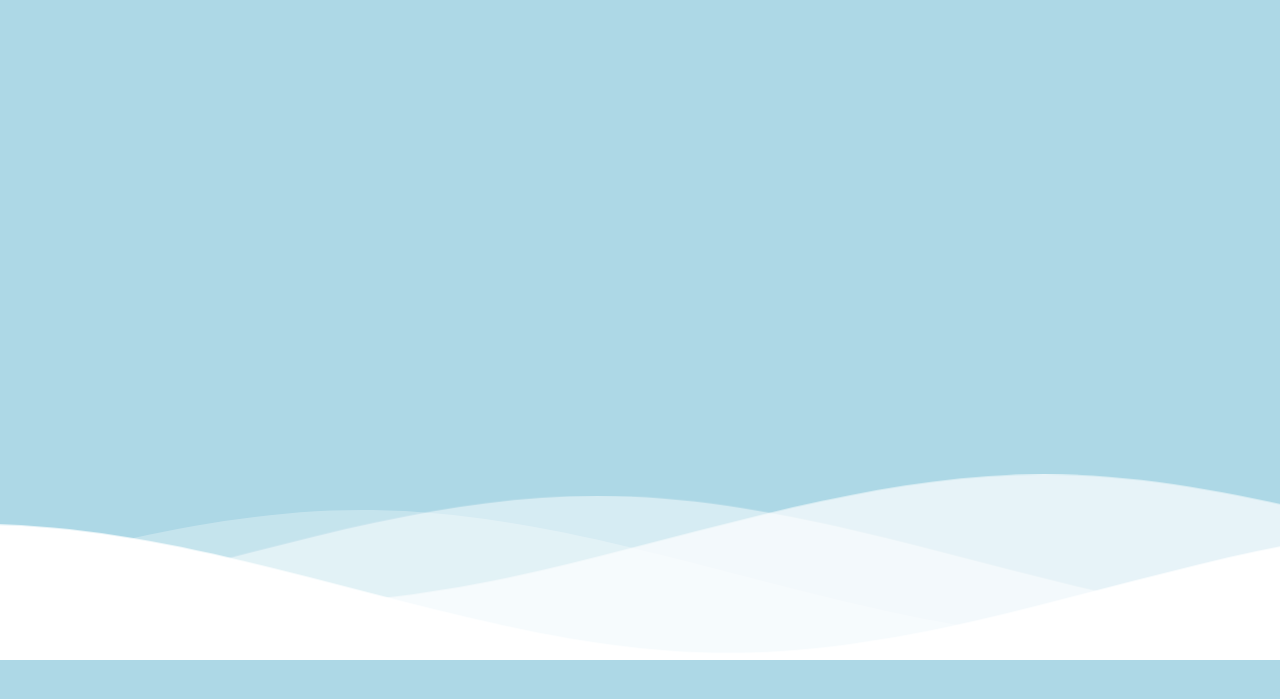
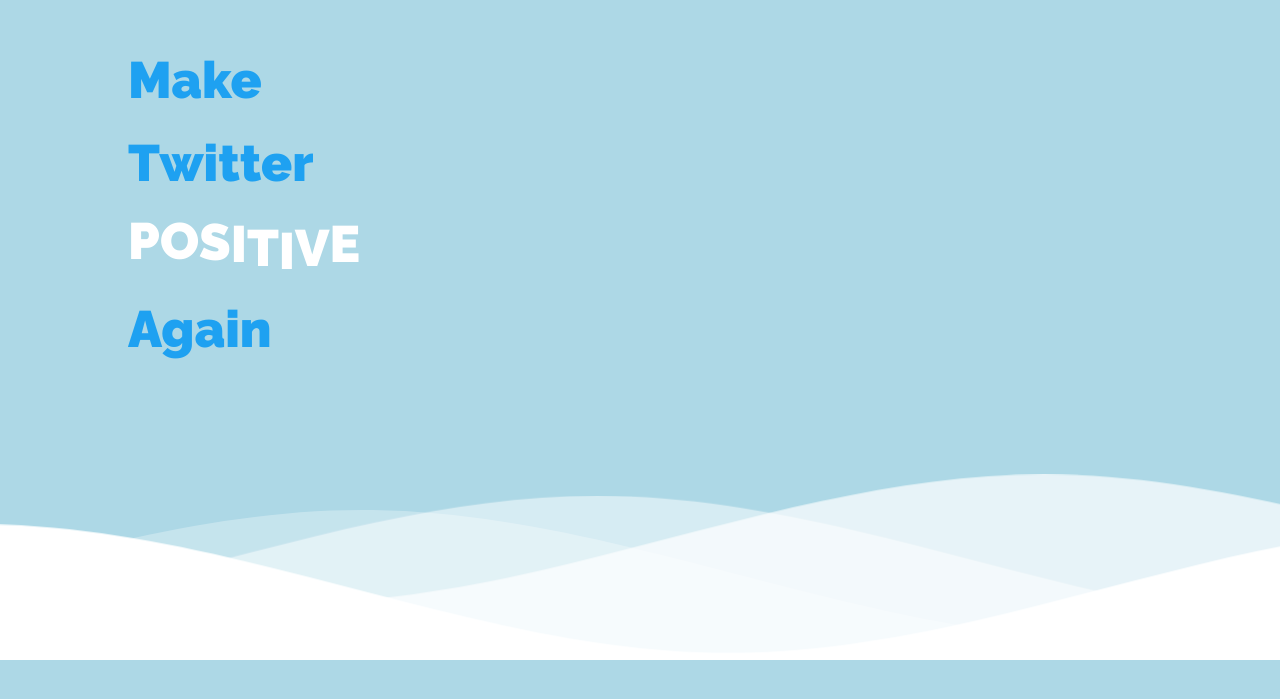
Before and after one commit to GilbertHLam/MakeTwitterPositiveAgain, a React (Create React App) app: page / in a window 1280 px wide. Shown: the part 147-846 px from the top of the page. Before the commit the page ends 807 px from the top, so only its background shows below. Built offline with nearby package versions, Linux system fonts and the light colour scheme.

Commit message:
Title and animations

```diff
--- a/package.json
+++ b/package.json
@@ -7,8 +7,10 @@
     "@types/node": "12.7.5",
     "@types/react": "16.9.2",
     "@types/react-dom": "16.9.0",
+    "@types/react-router-dom": "^4.3.5",
     "react": "^16.9.0",
     "react-dom": "^16.9.0",
+    "react-router-dom": "^5.0.1",
     "react-scripts": "3.1.1",
     "typescript": "3.6.3"
   },
--- a/src/App.css
+++ b/src/App.css
@@ -1,4 +1,6 @@
 @import url('https://fonts.googleapis.com/css?family=Raleway:900&display=swap');
 body {
   background-color: lightblue;
+
+  -webkit-font-smoothing: antialiased;
 }
--- a/src/App.tsx
+++ b/src/App.tsx
@@ -1,11 +1,15 @@
 import React from "react";
 import Wave from "./components/wave";
 import "./App.css";
+import Home from "./pages/home";
+import { BrowserRouter as Router, Route} from "react-router-dom";
 
 const App: React.FC = () => {
-  return <div className="home">
-    <Wave/>
-  </div>;
+  return (
+    <Router>
+      <Route path="/" exact component={Home} />
+    </Router>
+  );
 };
 
 export default App;
--- /dev/null
+++ b/src/pages/home/index.tsx
@@ -0,0 +1,52 @@
+import React from "react";
+import Wave from "../../components/wave";
+import "./styles.css";
+import { BrowserRouter as Router, Route, Link } from "react-router-dom";
+
+const Home: React.FC = () => {
+  return (
+    <>
+      <div className="home">
+        <div className="section">
+          <div className="container">
+            <div className="textWrapper">
+              <div className="wordContainer">
+                <div className="word">
+                  <h1>Make</h1>
+                </div>
+              </div>
+              <div className="wordContainer">
+                <div className="word">
+                  <h1>Twitter</h1>
+                </div>
+              </div>
+              <div className="wordContainer">
+                <div className="word">
+                  <h1 className="white">
+                    <span>P</span>
+                    <span>O</span>
+                    <span>S</span>
+                    <span>I</span>
+                    <span>T</span>
+                    <span>I</span>
+                    <span>V</span>
+                    <span>E</span>
+                  </h1>
+                </div>
+              </div>
+              <div className="wordContainer">
+                <div className="word">
+                  <h1>Again</h1>
+                </div>
+              </div>
+            </div>
+          </div>
+        </div>
+      </div>
+      <div className="section"></div>
+      <Wave />
+    </>
+  );
+};
+
+export default Home;
--- /dev/null
+++ b/src/pages/home/styles.css
@@ -0,0 +1,85 @@
+.section{
+    width: 40%;
+    height: 90vh;
+    display: flex;
+}
+
+.section .container {
+    margin: auto auto;
+    width: 50%;
+}
+
+h1 {
+    font-family: "Raleway", Arial, Helvetica, sans-serif;
+    font-weight: 900;
+    font-size: 4vw;
+    margin-top: 1rem;
+    margin-bottom: 2rem;
+    color: #1ea1f1;
+    line-height: 35px;
+}
+
+.white {
+    color: white;
+
+}
+
+.home {
+    display: flex;
+    flex-direction: row;
+    justify-content: space-between;
+}
+
+h1 span {
+    position: relative;
+    top: 5px;
+    animation: bounce .5s ease infinite alternate;
+    display: inline-block;
+}
+
+h1 span:nth-child(2) { animation-delay: .1s; }
+h1 span:nth-child(3) { animation-delay: .2s; }
+h1 span:nth-child(4) { animation-delay: .3s; }
+h1 span:nth-child(5) { animation-delay: .4s; }
+h1 span:nth-child(6) { animation-delay: .5s; }
+h1 span:nth-child(7) { animation-delay: .6s; }
+h1 span:nth-child(8) { animation-delay: .7s; }
+
+@keyframes bounce {
+  100% {
+    top: -5px;
+  }
+}
+
+/* First, we wrap every single word in a .wordContainer div */
+/* We set that one to hide it's overflow */
+.wordContainer {
+    overflow: hidden;
+  }
+
+  /* We define the animation */
+  @keyframes up {
+    100% {
+      transform: translateY(0%);
+    }
+  }
+
+  /* Then, every single word gets animated up */
+  .word {
+    animation: up 0.8s;
+    animation-delay: .3s;
+    animation-fill-mode: forwards;
+    animation-timing-function: cubic-bezier(0.075, 0.82, 0.165, 1);
+    transform: translateY(230%);
+  }
+
+  /* Delay for staggering effect */
+  .textWrapper .wordContainer:nth-child(2) .word {
+    animation-delay: .6s;
+  }
+  .textWrapper .wordContainer:nth-child(3) .word {
+    animation-delay: .9s;
+  }
+  .textWrapper .wordContainer:nth-child(4) .word {
+    animation-delay: 1.2s;
+  }
```
Also changed, not shown: 1 other file (tests, documents, lock files or other folders).
